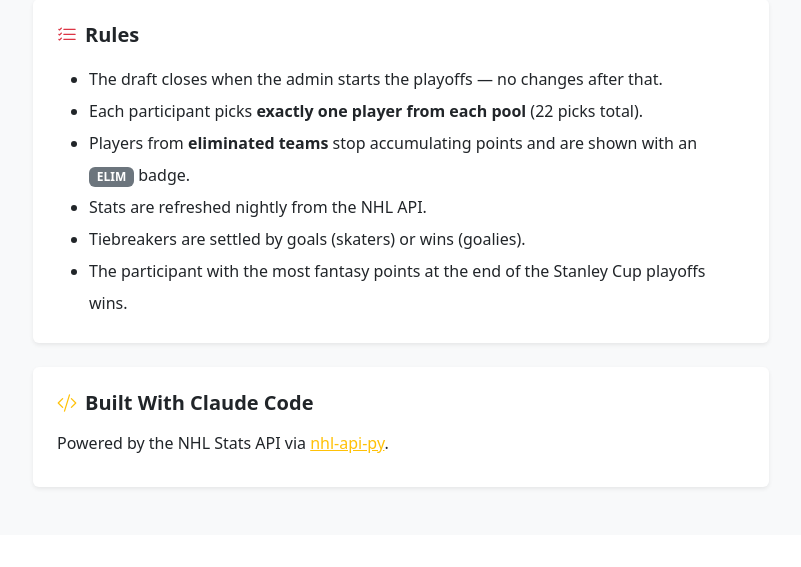
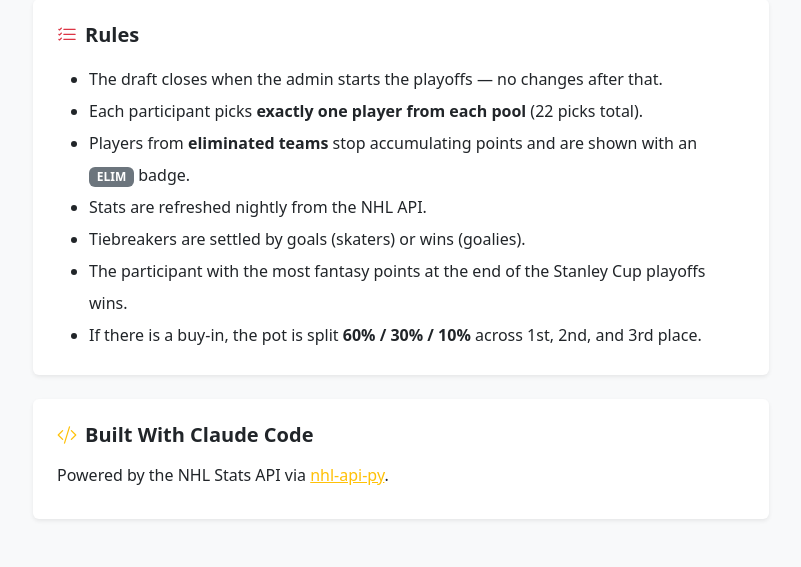
Before and after one commit to vincentchevrier/nhl-fantasy-playoffs, a Flask app: page /about in a window 1280 px wide. Shown: the part 1994-2561 px from the top of the page, without its empty margins (239-1040 px from the left). Before the commit the page ends 2484 px from the top, so only its background shows below. Run offline with Flask 3, Linux system fonts and the light colour scheme; a user stored in the database is signed in.

Commit message:
Add buy-in pot split rule to About page
Co-Authored-By: Claude Sonnet 4.6 <noreply@anthropic.com>

```diff
--- a/templates/about.html
+++ b/templates/about.html
@@ -154,6 +154,7 @@
           <li>Stats are refreshed nightly from the NHL API.</li>
           <li>Tiebreakers are settled by goals (skaters) or wins (goalies).</li>
           <li>The participant with the most fantasy points at the end of the Stanley Cup playoffs wins.</li>
+          <li>If there is a buy-in, the pot is split <strong>60% / 30% / 10%</strong> across 1st, 2nd, and 3rd place.</li>
         </ul>
       </div>
     </div>
```
